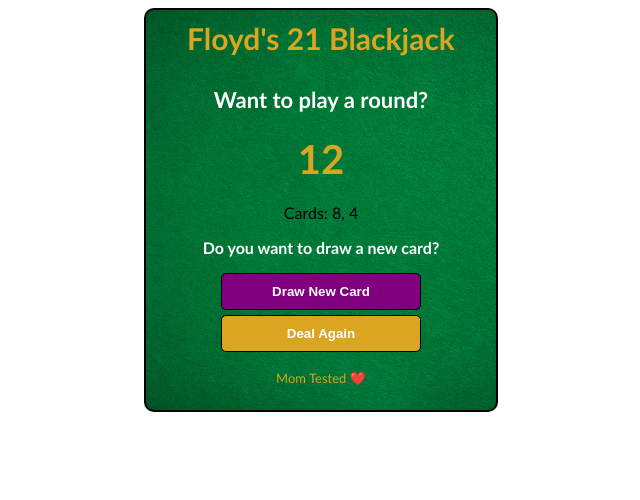
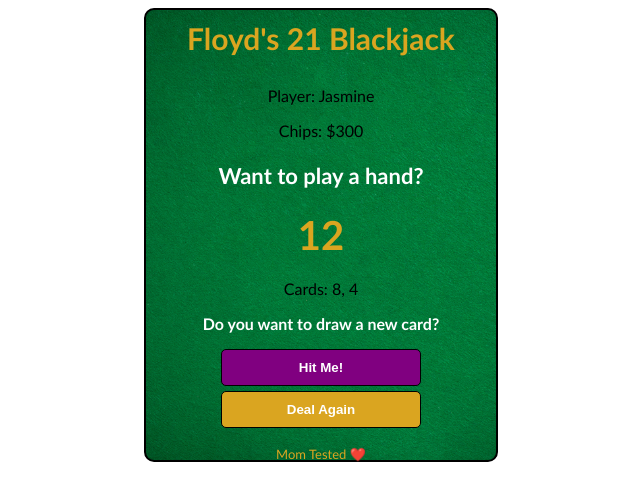
Before and after one commit to jasminefloyd/floyd-blackjack, a plain HTML site: page index.html in a window 1280 px wide. Both pictures are taken after a click on the button "Start Game". Shown: the whole page, without its empty margins (319-959 px from the left). Drawn offline with Linux system fonts and the light colour scheme.

Commit message:
update html and js
adding the Player object

```diff
--- a/assets/index.js
+++ b/assets/index.js
@@ -5,6 +5,8 @@ let cards = [ ]
 let hasBlackJack = false
 let isAlive = true
 let message = ""
+let playerEl = document.getElementById("playerMessage")
+let chipsEl = document.getElementById("chipsMessage")
 let messageEl = document.getElementById("bottomMessage")
 let sumEl = document.getElementById("counter")
 let cardsEl = document.getElementById("cards-main")
@@ -14,12 +16,22 @@ let mainAppContainerEl = document.getElementById('app-container-main')
 let startAppContainerEl = document.getElementById('app-container-start')
 mainAppContainerEl.style.display = `none`
 
+
+var player = {
+    name: "Jasmine",
+    chips: 300
+}
+
+
+
 function renderGame() {
     shuffleCards()
     checkBlackJack()
 }
 
 function startGame() {
+    playerEl.textContent = "Player: " + player.name
+    chipsEl.textContent = "Chips: $" + player.chips
     hideGameBoard()
     renderGame()
 }
--- a/assets/style.css
+++ b/assets/style.css
@@ -12,7 +12,7 @@ body {
     border: 2.5px solid black;
     border-radius: 10px;
     margin: auto;
-    height: 400px;
+    height: 450px;
     width: 350px;
 }
 
--- a/index.html
+++ b/index.html
@@ -9,7 +9,7 @@
 <body>
     <div class="app-container" id="app-container-start">
         <h1>Welcome to </br> Floyd's Blackjack</h1>
-        <p id="topMessage">Want to play a round? <br /> Press the button to Start</p>
+        <p id="topMessage">Press the button to Start</p>
         <button id="start-btn" onclick="startGame()">Start Game</button>
         <hr />
         <p id="rules">These are the rules for Blackgame</p>
@@ -17,12 +17,15 @@
 
     <div class="app-container" id="app-container-main">
         <h1>Floyd's 21 Blackjack</h1>
-        <p id="topMessage">Want to play a round?</p>
+        <p id="playerMessage"></p>
+        <p id="chipsMessage"></p>
+        <p id="topMessage">Want to play a hand?</p>
         <h2 id="counter">0</h2>
         <p id="cards-main"></p>
         <p id="bottomMessage"></p>
-        <button id="draw-btn" onclick="newCard()">Draw New Card</button>
-        <button id="deal-btn" onclick="renderGame()">Deal Again</button>
+        <button id="draw-btn" onclick="newCard()">Hit Me!</button>
+        <button id="deal-btn" onclick="shuffleCards()">Deal Again</button>
+        <br />
         <p id="momTested">Mom Tested ❤️</p>
     </div>
 
```
